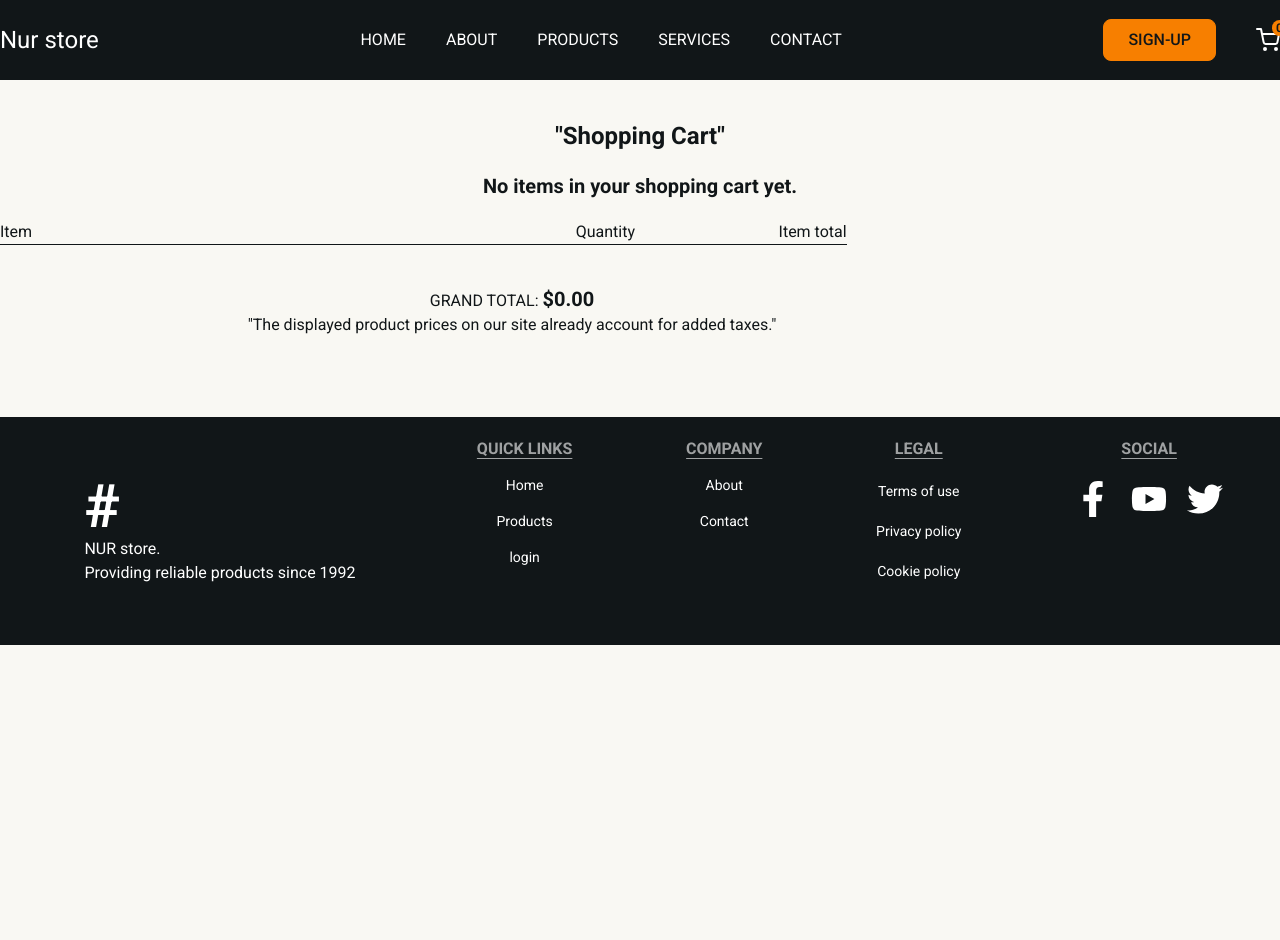
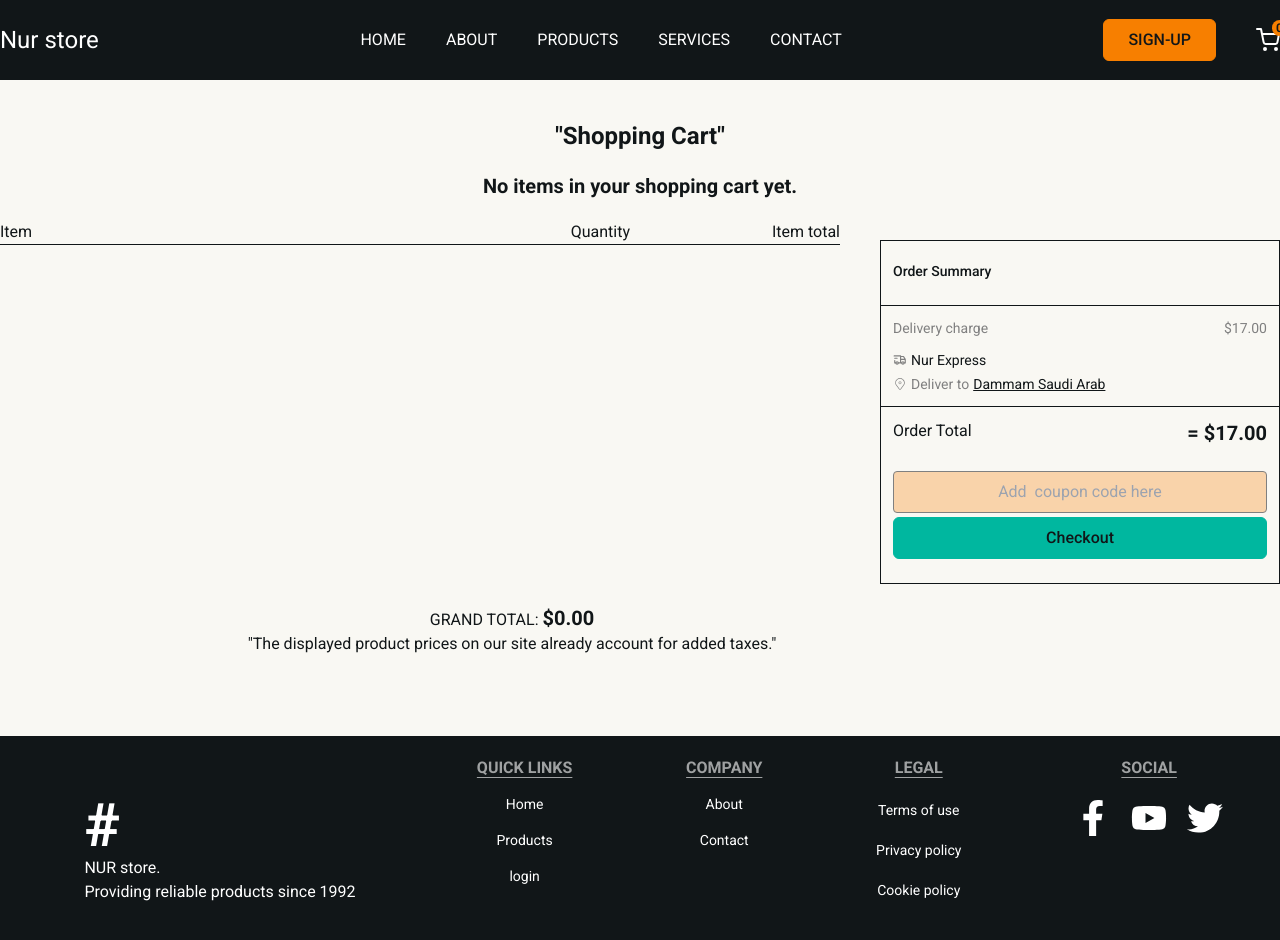
Before and after one commit to Hossain-A1/store-client, a Next.js app: page /cart in a window 1280 px wide. Shown: the top 940 px of the page. Before the commit the page ends 800 px from the top, so only its background shows below. Built offline with nearby package versions, Linux system fonts and the light colour scheme.

Commit message:
checkout design added

```diff
--- a/components/cart/Cart.tsx
+++ b/components/cart/Cart.tsx
@@ -10,6 +10,7 @@ import {
   incrementItem,
   removeCart,
 } from "@/redux/features/carts/cartSlice";
+import CheckOut from "./CheckOut";
 
 const Cart = () => {
   const { cartItems } = useSelector((state: RootState) => state.cart);
@@ -35,7 +36,7 @@ const Cart = () => {
           ? ` You've added (${cartItems.length}) Cart`
           : "No items in your shopping cart yet."}
       </h2>
-      <div className='grid lg:grid-cols-3 grid-cols-1 gap-5 '>
+      <div className='grid lg:grid-cols-3 grid-cols-1 gap-10 '>
         <div className='col-span-2 w-full space-y-5'>
           <ul className='grid grid-cols-4 border-b'>
             <li className='col-span-2'>Item</li>
@@ -112,7 +113,9 @@ const Cart = () => {
         </div>
 
         {/* for checkout */}
-        <div className='checkout'></div>
+
+          <CheckOut items={cartItems} />
+
       </div>
 
       <div className='w-4/5'>
--- /dev/null
+++ b/components/cart/CheckOut.tsx
@@ -0,0 +1,86 @@
+import { productDataType } from "@/types/product.type";
+import { CurrencyFormatter } from "../shared/CurrencyFormatter";
+import { TbTruckDelivery } from "react-icons/tb";
+import { CiLocationOn } from "react-icons/ci";
+import { cn } from "@/lib/utils";
+import { buttonVariance } from "../ui/Button";
+interface CheckOutProps {
+  items: productDataType[];
+}
+
+const CheckOut: React.FC<CheckOutProps> = ({ items }) => {
+  const total = () => {
+    const calcTotal = items.reduce(
+      (acc, item) => (acc += item.price * item.count ),
+      0
+    );
+    const fixedTotal = +calcTotal.toFixed(2) + 17;
+    const subtotal = <CurrencyFormatter amount={fixedTotal} />;
+
+    return subtotal;
+  };
+  return (
+    <section>
+      <div className='border py-3 mt-5'>
+        <h2 className='font-medium text-sm px-3 mt-2'>Order Summary</h2>
+        <div className='py-3 px-3'>
+          {items.map((item) => (
+            <div>
+              <div className=''>
+                <div className='flex justify-between space-y-1'>
+                  <h3 className='text-sm text-gray'>
+                    {item.title.substring(0, 25)}..
+                  </h3>
+                  <h3 className='text-sm text-gray'>
+                    {<CurrencyFormatter amount={item.price * item.count} />}
+                  </h3>
+                </div>
+              </div>
+            </div>
+          ))}
+        </div>
+
+        <div className=' border-t space-y-3 px-3 py-3'>
+          <div className='flex justify-between'>
+            <h3 className='text-sm text-gray'>Delivery charge</h3>
+            <h3 className='text-sm text-gray'>
+              {<CurrencyFormatter amount={17} />}
+            </h3>
+          </div>
+
+          <div className='flex flex-col gap-1'>
+            <div className='flex items-center gap-1'>
+              <span>
+                {" "}
+                <TbTruckDelivery className='text-sm text-gray ' />
+              </span>
+              <h2 className='text-sm text-dark '> Nur Express</h2>
+            </div>
+            <div className='flex items-center gap-1'>
+              <span className='text-sm text-gray '>
+                {" "}
+                <CiLocationOn className='text-sm text-gray ' />
+              </span>
+              <h4 className='flex gap-1 text-sm text-gray'>
+                Deliver to <u className='text-dark'>Dammam Saudi Arab</u>
+              </h4>
+            </div>
+          </div>
+        </div>
+
+        <div className="flex justify-between px-3 py-3 border-t">
+          <h2>Order Total</h2>
+          <strong className="text-xl">= {total()}</strong>
+        </div>
+
+        <div className="px-3 py-3 space-y-1">
+          <input type="text" className="py-2 px-2 bg-orange/30 text-center border border-gray rounded w-full" placeholder="Add  coupon code here" required />
+          <button className={cn(buttonVariance({variant:"success",size:'full'}) )} >Checkout</button>
+
+        </div>
+      </div>
+    </section>
+  );
+};
+
+export default CheckOut;
--- a/components/ui/Button.tsx
+++ b/components/ui/Button.tsx
@@ -3,7 +3,7 @@ import { cn } from '@/lib/utils';
 import { Loader2 } from 'lucide-react';
 
 export const buttonVariance= cva(
-  'inline-block text-center px-6 py-2 rounded-lg border font-medium active:scale-105 eq',
+  'inline-block text-center px-6 py-2 rounded-md border font-medium active:scale-105 eq',
 
   {
     variants: {
```
